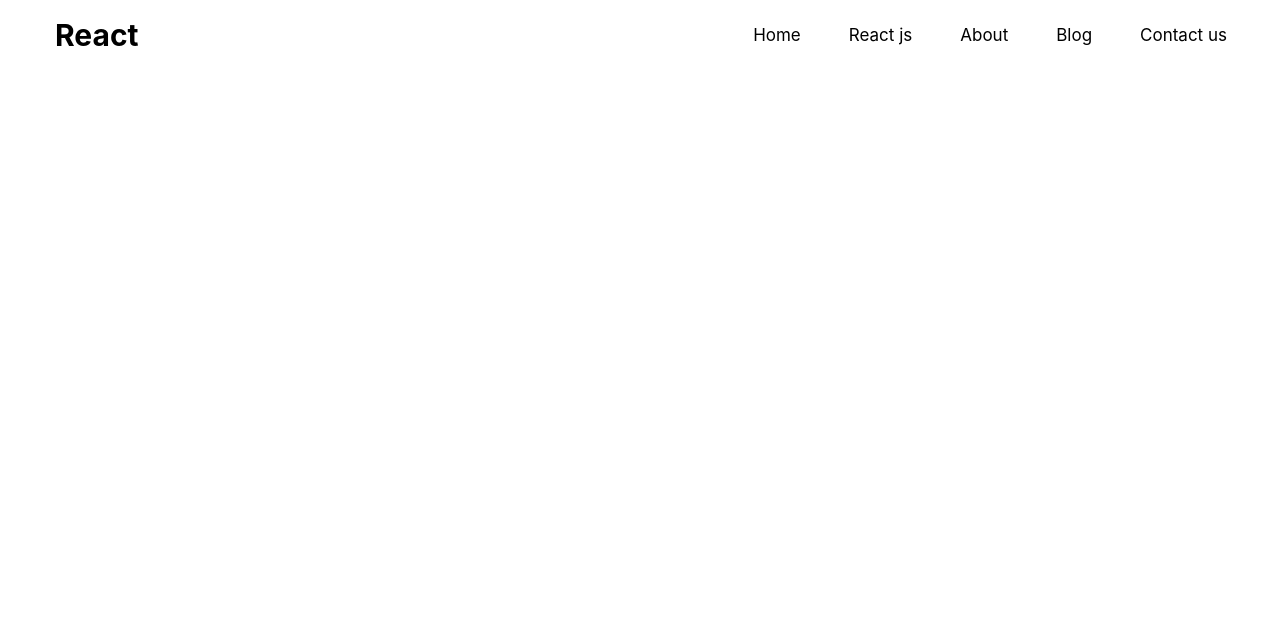
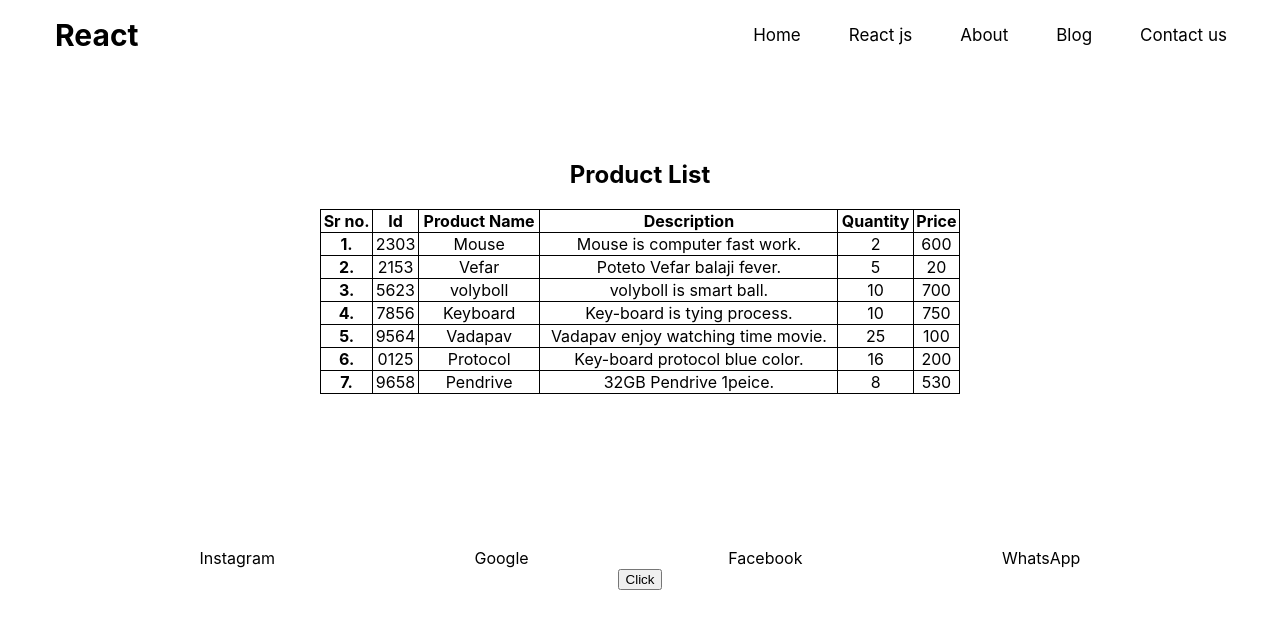
Before and after one commit to prashantmoliya/prashant, a React (Create React App) app: page / in a window 1280 px wide. Shown: the top 628 px of the page. Built offline with nearby package versions, Linux system fonts and the light colour scheme.

Commit message:
21-02. -Nested Elements/ -Attributes/ -Comments

```diff
--- a/src/App.css
+++ b/src/App.css
@@ -39,19 +39,6 @@
 
 /* 1. App.js (no aply) */
 
-table,
-tr,
-td{
-  margin: auto;
-  margin-top: 20px;
-  border: 1px solid #000;
-  border-collapse: collapse;
-}
-
-thead{
-  font-weight: bold;
-}
-
 /* 2. Header.js */
 
 .logo{
@@ -66,6 +53,7 @@ nav, ul{
   display: flex;
   align-items: center;
   justify-content: space-between;
+  margin-bottom: 95px;
 }
 
 ul, li{
@@ -76,3 +64,29 @@ ul, li{
 ul, li:first-child{
   padding-left: 0px;
 }
+
+/* 3. Product.js */
+
+table{
+  width: 50%;
+}
+
+table,
+tr,
+td{
+  margin: auto;
+  border: 1px solid #000;
+  border-collapse: collapse;
+}
+
+thead{
+  font-weight: bold;
+}
+
+/* 4. Footer.js / SocialLink.js */
+
+.footer{
+  margin-top: 12%;
+  display: flex;
+  justify-content: space-evenly;
+}
--- a/src/App.js
+++ b/src/App.js
@@ -1,47 +1,59 @@
 import logo from './logo.svg';
 import './App.css';
-import Header from './Header.js';    // 3- Rendering Elements (new file)
+import Header from './Header';
+import Product from './Product';    // 1- Nested Elements (new file)
+import Footer from './Footer';    // 1- Nested Elements (new file)
 
-  // 20-02-23/ Monday
-    // -Understand directory structure
-    // -Introduction of jsx
-    // -Rendering Elements
+  // 21-02-23/ Tuesday
+    // -Nested Elements
+    // -Attributes
+    // -Comments
 
 function App() {
 
- // 1- Understand directory structure (Thiyri)
+ // 1- Nested Elements
 
-    // -import / export different (Imp) (All file ma use kevi thay and new file ma kai rite karvo.)
+    // -Defination :-
+                    // In React, we can nest components inside within one another. This helps in creating more complex User Interfaces. The components that are nested inside (parent components) are called (child components). (Import and Export) keywords facilitate nesting of the components.
+
+                    // -પ્રતિક્રિયામાં, આપણે એક બીજાની અંદર ઘટકોને માળો બનાવી શકીએ છીએ. આ વધુ જટિલ યુઝર ઇન્ટરફેસ બનાવવામાં મદદ કરે છે. ઘટકો કે જે (પિતૃ ઘટકો)ની અંદર માળખામાં હોય છે તેને (બાળ ઘટકો) કહેવામાં આવે છે. (આયાત અને નિકાસ) કીવર્ડ્સ ઘટકોના માળખાને સરળ બનાવે છે.
+
+    // -Nested Elements javascript na nested if statement ni jem ja work kare.
+    // -Nested Elements ae parent components ni under child components banave. / child components ni under pacho child components banave. meaning App.js ae parent components and Header/Product/Footer.js ae child components and Footer.js ni under sociallink.js ae child components. (Nested Elements)
+
+    // Example :-
+                // -Nested Elements
+
+      // App.js (parent components)
+          // Header.js (child components)
+          // Product.js (child components)
+          // Footer.js (child components)
+              // -SocialLink.js (child components)
 
 
 
 
- // 2- Introduction of jsx (Thiyri)
+ // 2- Attributes
 
-    // (Full Form) JSX :- Javascript XML
+    // HTML ma (Attribute)
+            // -onclick
+            // -className
+            // -Id
 
-    // -index.html / index.js (bey file ma javascript ni id (root) kevi rite work kare ae explain / index.html ma id (root) aeno datatype index.js ni file ma meaning ae process backend thay. browswer page ma inspect kri html no code batavse but datatype nai batave.(backend process))
+
+    // Example :-
+                // -javascript no function return ni upar ja lakhvo.
+
+    let demo = () =>{
+        console.log("hii how are you");
+    }
 
 
 
 
- // 3- Rendering Elements (new file)
+ // 3- Comments
 
-    // -new file create kri tyare link kevi rite karavi (2 js ni file App.js/(Header.js (new file)) ek ma use kevi rite karvi / meaning code alag-alag file ma header no header.js ma footer no footer.js ma. browser ma show App.js thi j thay. all file nu code App.js ma kai rite levu.)
-
-    // -new file create kri tyare pela vs-code ma (Extensions) jai (ES7 All install) karva
-
-    // -new file create after
-        // -ES7 All install
-        // -Search :- (rafc / rcc)
-                     // -function components
-                     // -class components
-
-    // -(App.js) :-
-
-        // import Header from './Header.js';
-
-        // <Header /> (return ni niche pela / element name import ma rakhi aej rakhvanu)
+    // - ------------------------
 
 
 
@@ -49,23 +61,26 @@ function App() {
   return (
     <div className="App">
 
-    {/* 1. Understand directory structure */}
+    {/* 1. Nested Elements */}
 
-         {/* -Thiyri */}
+        <Header />
+        <Product />
+        <Footer />
 
 
 
-    {/* 2. Introduction of jsx */}
+    {/* 2. Attributes */}
 
-         {/* -Thiyri */}
+        {/* -Example :- */}
+
+         <button onClick={demo}>Click</button>
 
 
 
-    {/* 3. Rendering Elements */}
+    {/* 3. Comments */}
 
-         {/* -new file (Header.js) */}
+        {/* ------------------------ */}
 
-         <Header />
 
 
 
--- /dev/null
+++ b/src/Footer.js
@@ -0,0 +1,15 @@
+import React from 'react'
+import SocialLink from './SocialLink';
+
+const Footer = () => {
+
+  return (
+    <div className="App">
+
+        <SocialLink />
+
+    </div>
+  );
+}
+
+export default Footer;
--- /dev/null
+++ b/src/Product.js
@@ -0,0 +1,61 @@
+import React from 'react'
+
+const Product = () => {
+
+    const product= [
+        {
+            id : "2303",
+            name : "Mouse",
+            description : "Mouse is computer fast work.",
+            quantity : 2,
+            price : 600,
+        },
+        { id : "2153", name : "Vefar", description : "Poteto Vefar balaji fever.", quantity : 5, price : 20, },
+        { id : "5623", name : "volyboll", description : "volyboll is smart ball.", quantity : 10, price : 700, },
+        { id : "7856", name : "Keyboard", description : "Key-board is tying process.", quantity : 10, price : 750, },
+        { id : "9564", name : "Vadapav", description : "Vadapav enjoy watching time movie.", quantity : 25, price : 100, },
+        { id : "0125", name : "Protocol", description : "Key-board protocol blue color.", quantity : 16, price : 200, },
+        { id : "9658", name : "Pendrive", description : "32GB Pendrive 1peice.", quantity : 8, price : 530, },
+    ];
+
+    console.log("Product++", product);
+
+  return (
+    <div className="App">
+
+         <h2>Product List</h2>
+
+         <table>
+             <thead>
+                 <tr>
+                     <td>Sr no.</td>
+                     <td>Id</td>
+                     <td>Product Name</td>
+                     <td>Description</td>
+                     <td>Quantity</td>
+                     <td>Price</td>
+                 </tr>
+             </thead>
+             <tbody>
+                 {
+                     product.map((i,index)=>{
+                         return(
+                             <tr>
+                                 <td> <b>{index + 1+"."}</b> </td>
+                                 <td> {i.id} </td>
+                                 <td> {i.name} </td>
+                                 <td> {i.description} </td>
+                                 <td> {i.quantity} </td>
+                                 <td> {i.price} </td>
+                             </tr>
+                         )
+                     })
+                 }
+             </tbody>
+         </table>
+
+    </div>
+  );
+}
+
+export default Product;
--- /dev/null
+++ b/src/SocialLink.js
@@ -0,0 +1,19 @@
+import React from 'react'
+
+const SocialLink = () => {
+
+  return (
+    <div className="App">
+
+        <div className='footer'>
+            <div>Instagram</div>
+            <div>Google</div>
+            <div>Facebook</div>
+            <div>WhatsApp</div>
+        </div>
+
+    </div>
+  );
+}
+
+export default SocialLink;
```
